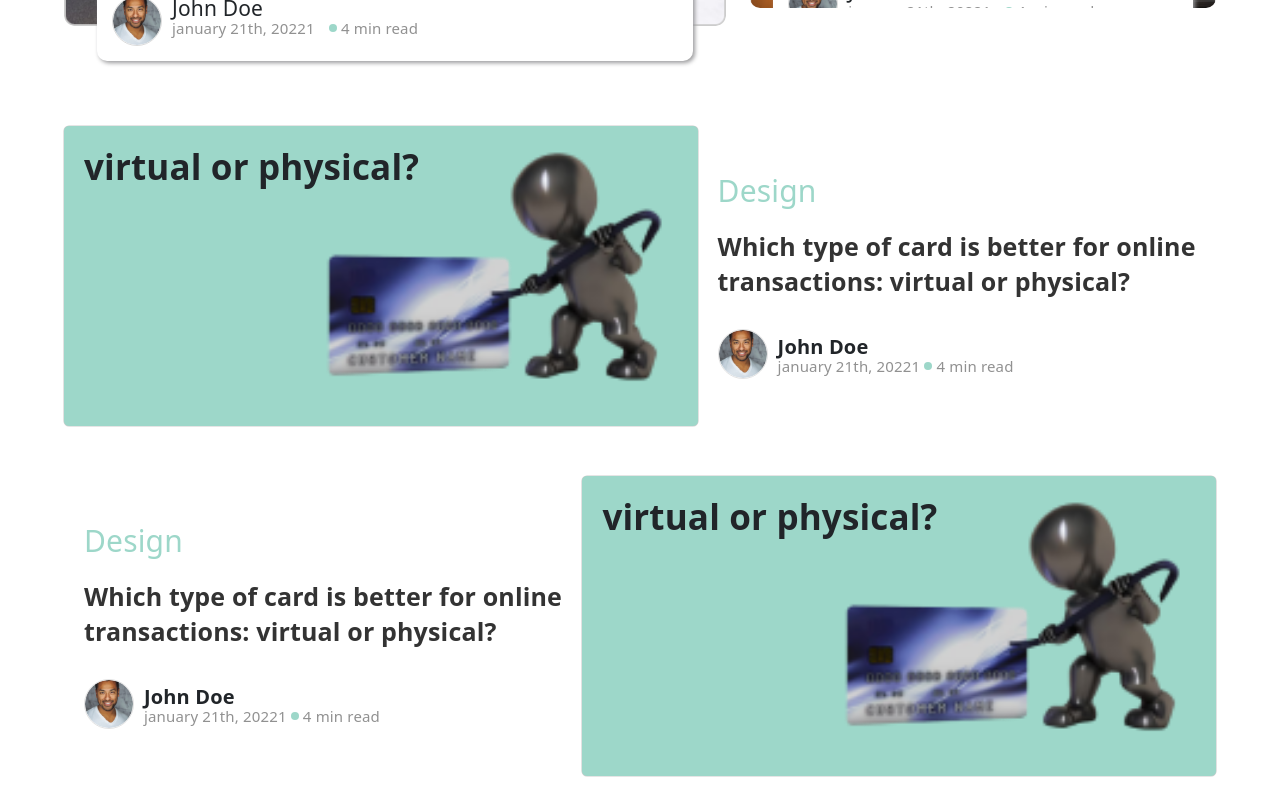
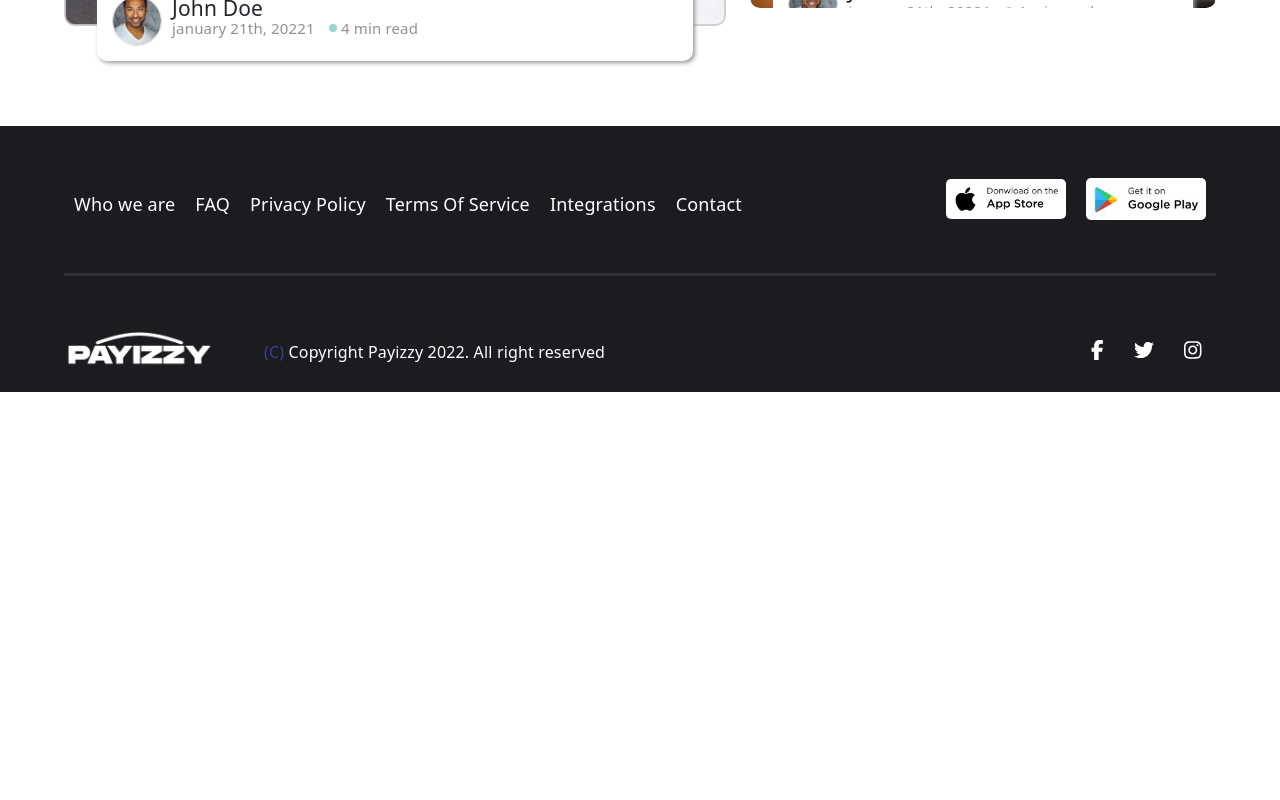
Before and after one commit to Boogie27/payizzy, a React (Create React App) app: page /blog in a window 1280 px wide. Shown: the part 2320-3120 px from the top of the page. After the commit the page ends 2712 px from the top, so only its background shows below. Built offline with nearby package versions, Linux system fonts and the light colour scheme.

Commit message:
payizzy-app

```diff
--- a/src/components/blog/home/Blog.js
+++ b/src/components/blog/home/Blog.js
@@ -19,7 +19,7 @@ const Blog = ({featuredPost}) => {
             <BlogBanner/>
             <FeaturedPost featuredPost={featuredPost}/>
             <TrendingBlog/>
-            <HowTo/>
+            {/* <HowTo/> */}
         </div>
     )
 }
```
